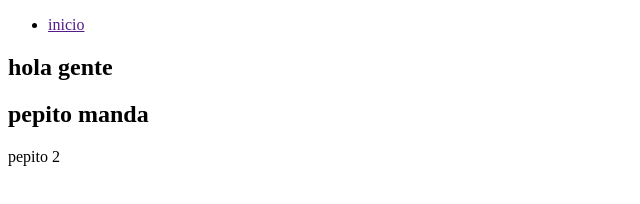
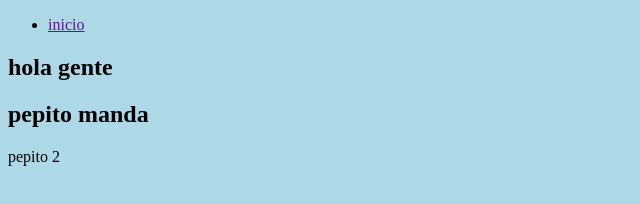
Before and after one commit to cardenasmaximiliano/pepito-shop, a plain HTML site: page index.html in a window 1280 px wide. Shown: the whole page, without its empty margins (0-640 px from the left). Drawn offline with Linux system fonts and the light colour scheme.

Commit message:
aplicacion de css

```diff
--- a/css/style.css
+++ b/css/style.css
@@ -0,0 +1,3 @@
+body{
+    background-color: lightblue;
+}
--- a/index.html
+++ b/index.html
@@ -4,6 +4,7 @@
     <meta charset="UTF-8">
     <meta name="viewport" content="width=device-width, initial-scale=1.0">
     <title>Document</title>
+    <link rel="stylesheet" href="./css/style.css">
 </head>
 <body>
     <header>
```
